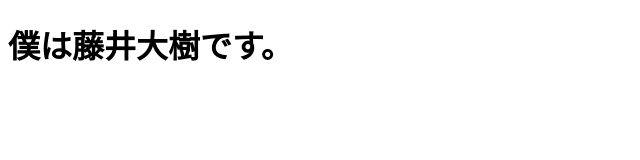
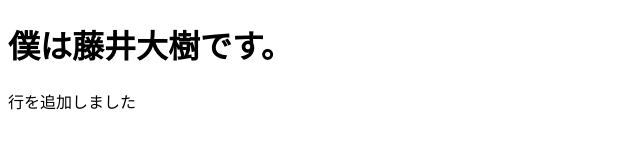
Before and after one commit to tkshibuya/self-introduction, a plain HTML site: page index.html in a window 1280 px wide. Shown: the whole page, without its empty margins (0-640 px from the left). Drawn offline with Linux system fonts and the light colour scheme.

Commit message:
add line

```diff
--- a/index.html
+++ b/index.html
@@ -10,6 +10,7 @@
 
 <body>
     <h1>僕は藤井大樹です。</h1>
+    <p>行を追加しました</p>
 </body>
 
 </html>
```
